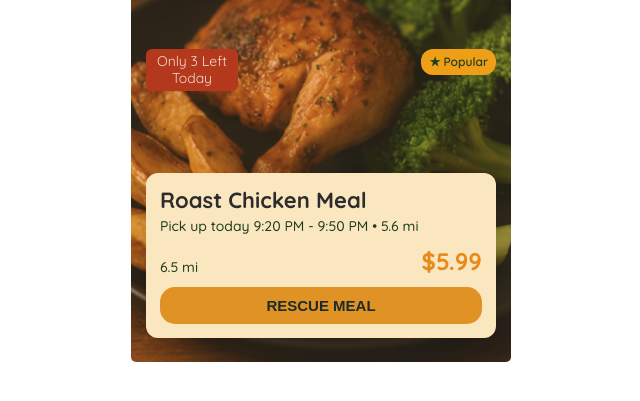
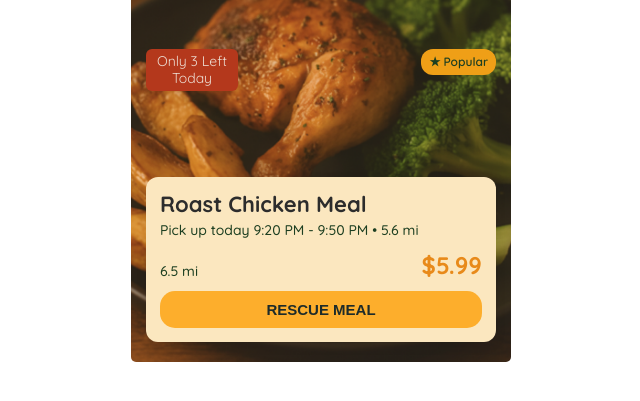
Before and after one commit to Anton533/thrift-bite, a plain HTML site: page index.html in a window 1280 px wide. In both pictures the pointer is over the button 640 px from the left and 956 px from the top of the page. Shown: the part 647-1048 px from the top of the page, without its empty margins (319-959 px from the left). Drawn offline with Linux system fonts and the light colour scheme.

Commit message:
fix hover

```diff
--- a/index.html
+++ b/index.html
@@ -252,8 +252,7 @@
       font-size: 22px;
       line-height: 1;
       cursor: pointer;
-      transition: background-color 0.2s;
-      transition: color 0.2s ease-in-out;
+      transition: background-color 0.2s ease-in-out;
     }
 
     .card__button:hover {
@@ -406,13 +405,7 @@
     }
 
     .meal-card__button:hover {
-      background-color: #e09224;
-    }
-
-    .meal-card:hover {
-      transform: translateY(-4px);
-      box-shadow: 0 8px 20px rgba(0, 0, 0, 0.12);
-      transition: 0.25s ease;
+      background-color: #fdae2c;
     }
   </style>
 
```
